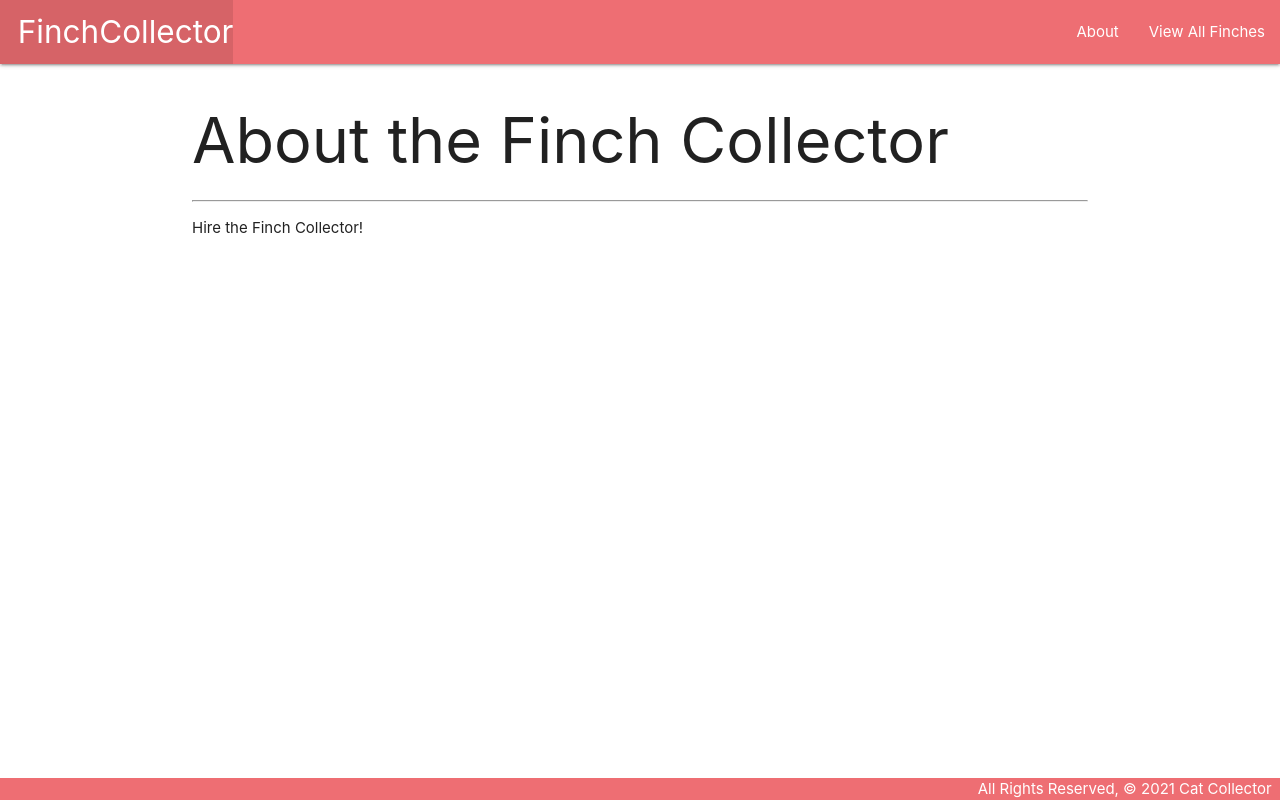
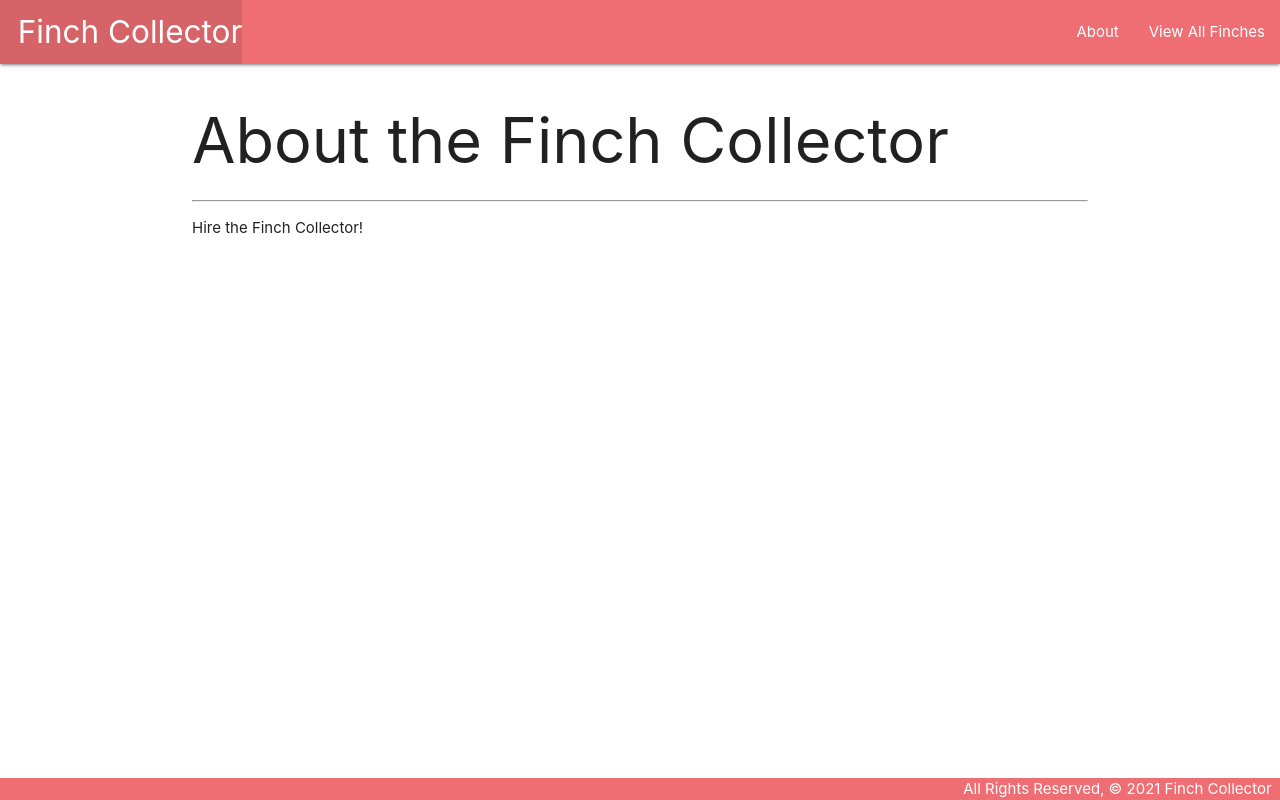
Before and after one commit to noopuragadkari/FinchCollector, a Django app: page /about/ in a window 1280 px wide. Run offline with Django 4.2, Linux system fonts and the light colour scheme.

Commit message:
Change in html

```diff
--- a/finchcollector/main_app/templates/base.html
+++ b/finchcollector/main_app/templates/base.html
@@ -5,7 +5,7 @@
   <meta charset="UTF-8">
   <meta name="viewport" content="width=device-width, initial-scale=1.0">
   <meta http-equiv="X-UA-Compatible" content="ie=edge">
-  <title>Cat Collector</title>
+  <title>Finch Collector</title>
   <link rel="stylesheet" href="https://cdnjs.cloudflare.com/ajax/libs/materialize/1.0.0/css/materialize.min.css">
   <link rel="stylesheet" type="text/css" href="{% static 'css/style.css' %}">
 </head>
@@ -14,7 +14,7 @@
     <nav>
       <div class="nav-wrapper">
         <ul>
-          <li><a href="/" class="left brand-logo">&nbsp;&nbsp;FinchCollector</a></li>
+          <li><a href="/" class="left brand-logo">&nbsp;&nbsp;Finch Collector</a></li>
         </ul>
         <ul class="right">
           <li><a href="/about">About</a></li>
@@ -28,7 +28,7 @@
     {% endblock %}
   </main>
   <footer class="page-footer">
-    <div class="right">All Rights Reserved, &copy; 2021 Cat Collector &nbsp;</div>
+    <div class="right">All Rights Reserved, &copy; 2021 Finch Collector &nbsp;</div>
   </footer>
 </body>
 </html>
```
